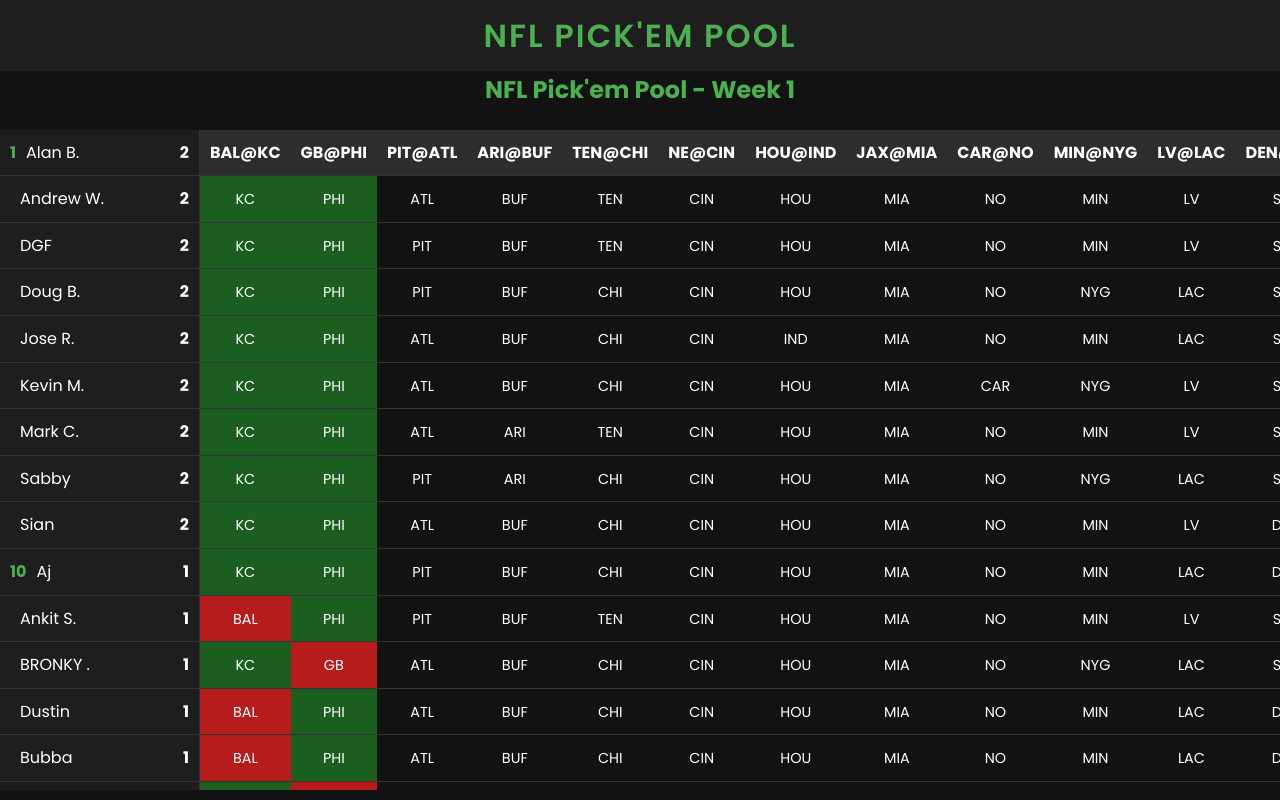
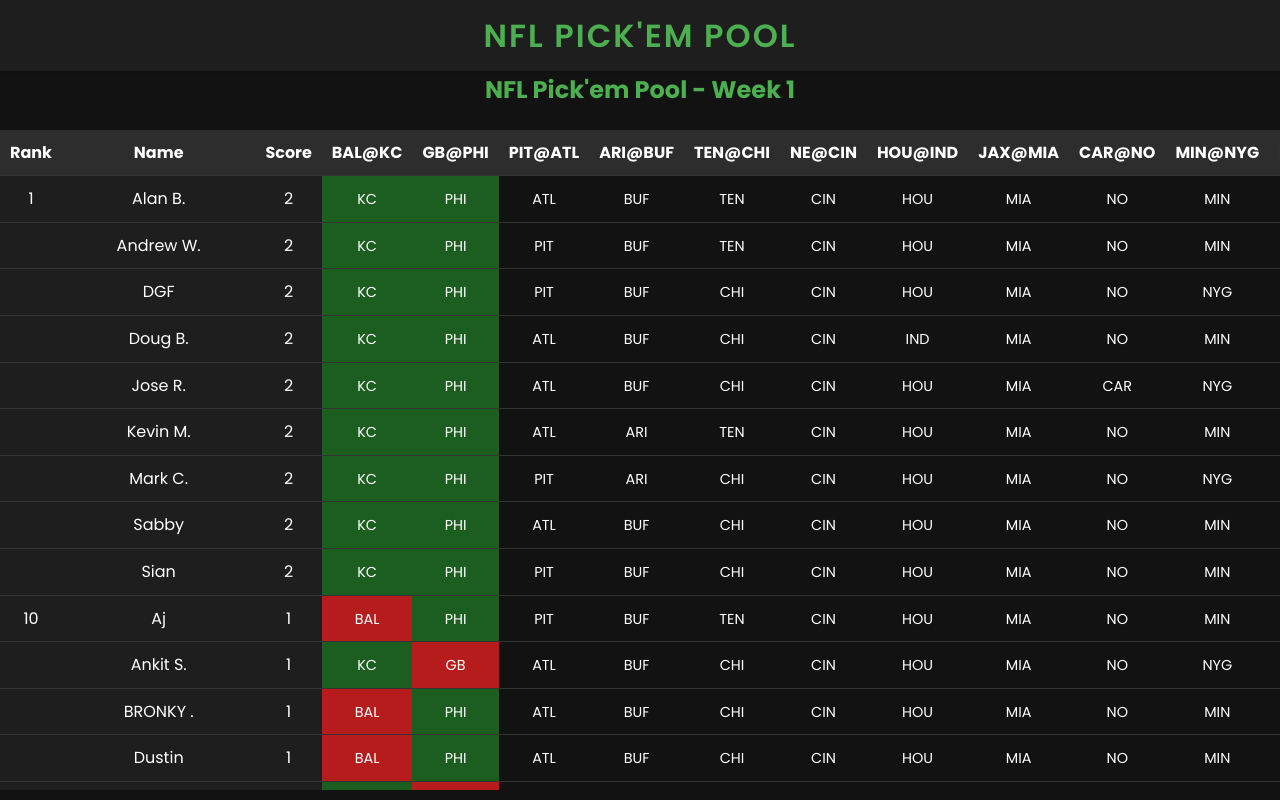
Before and after one commit to MrBuyRight/NFL-PickemPool, a React (Create React App) app: page / in a window 1280 px wide. Built offline with nearby package versions, Linux system fonts and the light colour scheme; the HTML template or start-up script is replaced by a standard one.

Commit message:
Combine user info with picks and implement horizontal scrolling

```diff
--- a/src/Components/Leaderboard.css
+++ b/src/Components/Leaderboard.css
@@ -31,66 +31,44 @@
 }
 
 .leaderboard-container {
-  display: flex;
   height: calc(100% - 60px);
-}
-
-.user-list {
-  flex: 0 0 200px;
-  overflow-y: auto;
-  background-color: var(--surface-color);
-  border-right: 1px solid var(--border-color);
-}
-
-.user-info {
-  display: flex;
-  justify-content: space-between;
-  align-items: center;
-  padding: 10px;
-  border-bottom: 1px solid var(--border-color);
-}
-
-.user-rank {
-  font-weight: bold;
-  color: var(--accent-color);
-}
-
-.user-name {
-  flex: 1;
-  margin: 0 10px;
-  white-space: nowrap;
-  overflow: hidden;
-  text-overflow: ellipsis;
-}
-
-.user-score {
-  font-weight: bold;
-}
-
-.picks-table-container {
-  flex: 1;
   overflow: auto;
 }
 
-.picks-table {
+.leaderboard-table {
   width: 100%;
   border-collapse: separate;
   border-spacing: 0;
 }
 
-.picks-table th,
-.picks-table td {
+.leaderboard-table th,
+.leaderboard-table td {
   padding: 10px;
   text-align: center;
   border-bottom: 1px solid var(--border-color);
   white-space: nowrap;
 }
 
-.picks-table th {
+.leaderboard-table th {
   position: sticky;
   top: 0;
   background-color: var(--secondary-color);
   z-index: 10;
+}
+
+.fixed-column {
+  position: sticky;
+  left: 0;
+  background-color: var(--surface-color);
+  z-index: 5;
+}
+
+.fixed-column:nth-child(2) {
+  left: 60px; /* Adjust based on the width of the first column */
+}
+
+.fixed-column:nth-child(3) {
+  left: 200px; /* Adjust based on the width of the first two columns */
 }
 
 .pick-cell {
@@ -112,17 +90,12 @@
 }
 
 @media (max-width: 768px) {
-  .user-list {
-    flex: 0 0 120px;
+  .fixed-column:nth-child(2) {
+    left: 50px;
   }
 
-  .user-info {
-    flex-direction: column;
-    align-items: flex-start;
-  }
-
-  .user-name {
-    margin: 5px 0;
+  .fixed-column:nth-child(3) {
+    left: 160px;
   }
 
   .pick-cell {
--- a/src/Components/Leaderboard.js
+++ b/src/Components/Leaderboard.js
@@ -109,19 +109,12 @@
     <div className="leaderboard">
       <h2>NFL Pick'em Pool - Week {selectedWeek}</h2>
       <div className="leaderboard-container">
-        <div className="user-list">
-          {rankedEntries.map((entry, index) => (
-            <div key={index} className="user-info">
-              <span className="user-rank">{entry.rank}</span>
-              <span className="user-name">{formatName(entry.name)}</span>
-              <span className="user-score">{entry.score}</span>
-            </div>
-          ))}
-        </div>
-        <div className="picks-table-container">
-          <table className="picks-table">
+        <table className="leaderboard-table">
           <thead>
             <tr>
+              <th className="fixed-column">Rank</th>
+              <th className="fixed-column">Name</th>
+              <th className="fixed-column">Score</th>
               {gameHeaders.map((header, index) => (
                 <th key={index}>{header}</th>
               ))}
@@ -130,6 +123,9 @@
           <tbody>
             {rankedEntries.map((entry, index) => (
               <tr key={index}>
+                <td className="fixed-column">{entry.rank}</td>
+                <td className="fixed-column">{formatName(entry.name)}</td>
+                <td className="fixed-column">{entry.score}</td>
                 {gameMatchups.map((matchup, pickIndex) => {
                   const pick = entry.picks[pickIndex + 1];
                   return (
@@ -144,7 +140,6 @@
         </table>
       </div>
     </div>
-    </div>
   );
 }
 
```
Lines whose indentation alone changed are shown as unchanged.
